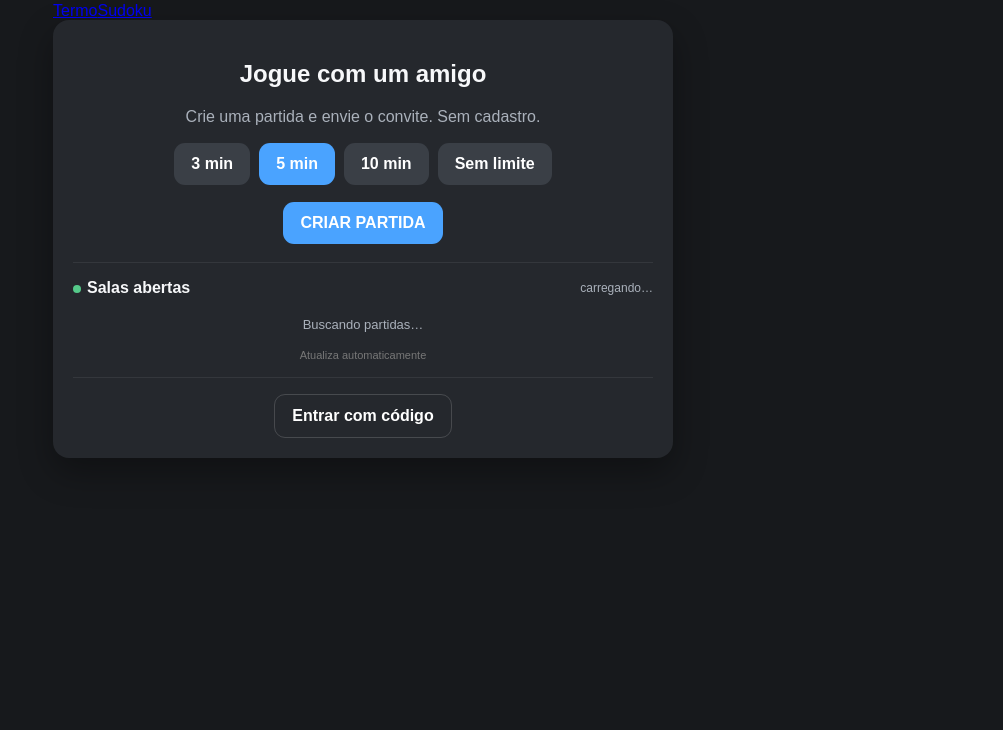
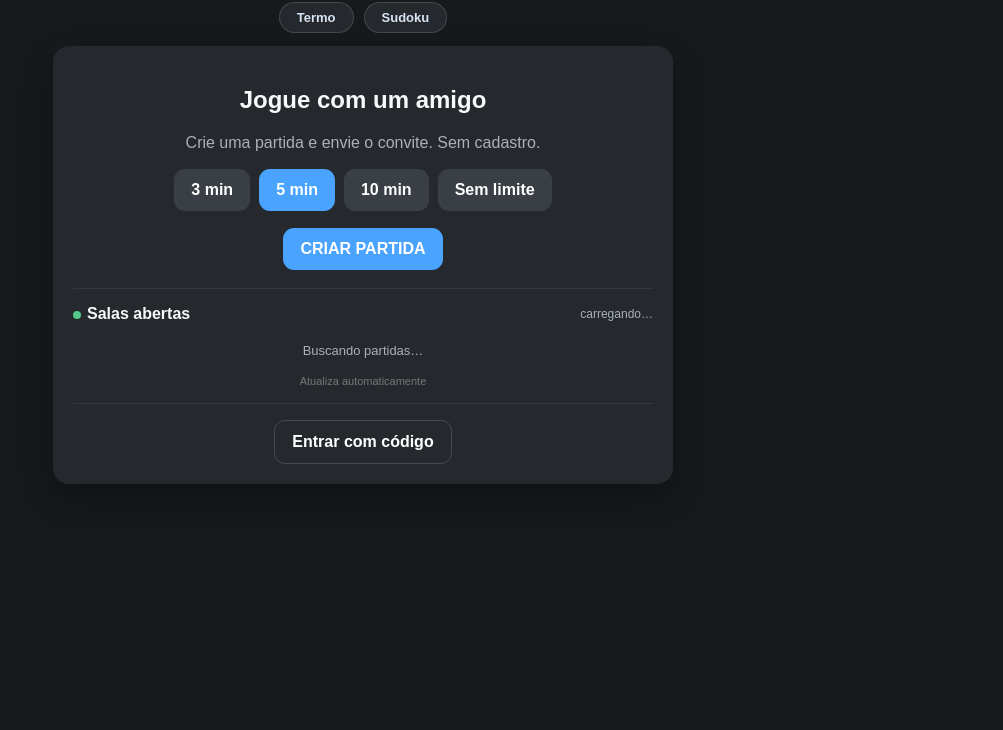
Before and after one commit to alexcerpe/termo, a plain HTML site: page xadrez/index.html in a window 1280 px wide. Shown: the part 70-800 px from the top of the page, without its empty margins (277-1280 px from the left). Drawn offline with nearby package versions, Linux system fonts and the light colour scheme; a script that the page names is missing.

Commit message:
feat: link Termo, Xadrez and Sudoku in game navigation

```diff
--- a/xadrez/styles.css
+++ b/xadrez/styles.css
@@ -35,3 +35,8 @@ body{display:flex;justify-content:center}
   body.gameMode{height:100dvh;overflow:hidden}.gameMode .app{height:100dvh;padding:0 10px;display:flex;flex-direction:column}.gameMode .brand{display:none}#game:not(.hidden){width:100%;flex:1;min-height:0}.gameMode .gameLayout{height:100%;display:flex;align-items:center;justify-content:center}.gameMode .sidePanel{display:none}.gameMode .gameCenter{width:min(100%,calc(100dvh - 145px));max-width:620px;display:flex;flex-direction:column;justify-content:center}.gameMode .board{width:100%;aspect-ratio:1/1;margin:0 auto}.gameMode .player{padding:7px 10px;margin:4px 0}.gameMode .clock{font-size:24px}.gameMode .status{font-size:13px;margin:3px 0}.gameMode .connection{margin:3px 0}.mobileAux{display:flex}.topControls{top:max(7px,env(safe-area-inset-top));right:7px}.topControl{height:32px;min-width:32px;padding:5px 7px}.resignTop{font-size:0;width:32px}.resignTop:after{content:'✕';font-size:15px}
 }
 @media(max-width:420px){.gameMode .gameCenter{width:min(100%,calc(100dvh - 150px))}.mobileAux .btn{padding:7px 10px;font-size:12px}}
+
+/* Navegação discreta entre jogos, apenas na tela inicial. */
+.game-links{display:flex;justify-content:center;gap:10px;margin:0 0 13px}
+.game-links a{border:1px solid #ffffff24;background:#25282d;border-radius:25px;padding:7px 17px;text-decoration:none;color:#d6e4f6;font-size:13px;font-weight:800}
+.game-links a:hover{background:#354454}
```
